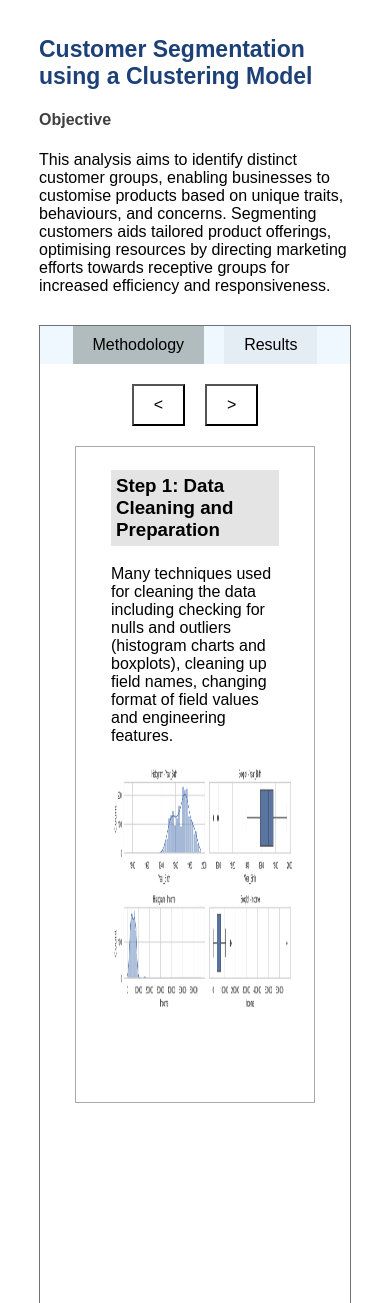
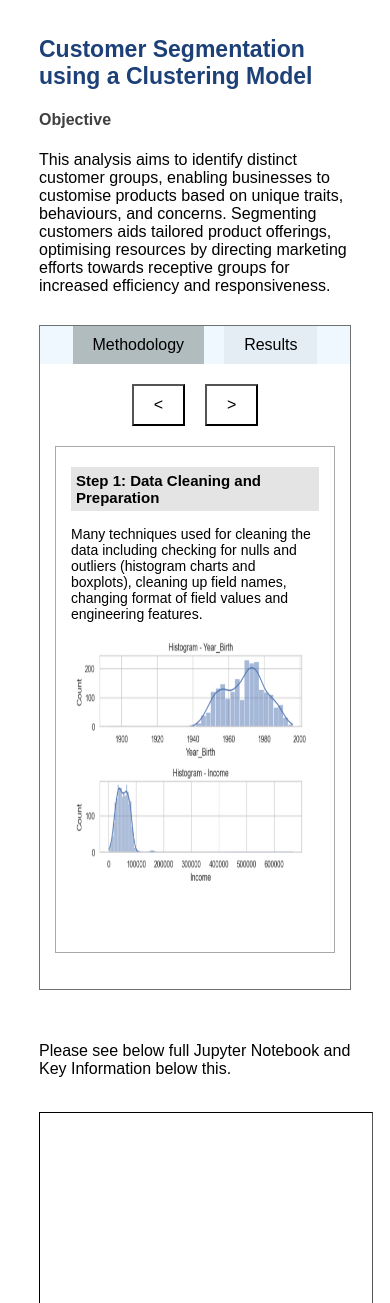
Before and after one commit to milbot1992/data-projects, a React (Vite) app: page /clusteranalysis in a window 390 px wide. Shown: the top 1303 px of the page. Built offline with nearby package versions, Linux system fonts and the light colour scheme.

Commit message:
updated cluster window to improve mobile view

```diff
--- a/Styling/ProjectPages.css
+++ b/Styling/ProjectPages.css
@@ -78,7 +78,7 @@ p {
 
 .segment-window {
     border: 1px solid #707272;
-    height: 588px
+    height: 100%
 }
 
 .segment-banner {
@@ -125,7 +125,7 @@ p {
 
 .histogram-image{
     height: 300px;
-    width: 75%
+    width: 50%
 }
 
 .normal-image{
@@ -185,10 +185,6 @@ p {
         width:700px
     }
 
-    .segment-window{
-        height: 620px
-    }
-
     .key-step{
         height: 460px
     }
@@ -242,12 +238,9 @@ p {
         width: 70%
     }
 
-    .segment-window{
-        height: 880px
-    }
-
     .key-step{
-        height: 560px
+        height: 560px;
+        padding-left: 15px;
     }
 
     .LE-img {
@@ -255,7 +248,11 @@ p {
     }
 
     .cluster-text {
-        font-size: 14px
+        font-size: 11px
+    }
+
+    .cluster-header{
+        font-size: 13px
     }
 
     p {
@@ -278,6 +275,25 @@ p {
         width:100%
     }
 
+    .key-step-header{
+        font-size: 15px;
+        margin-right: 15px;
+    }
+
+    .key-step-desc{
+        font-size: 14px
+    }
+
+    .key-step {
+        margin-left: 15px;
+        margin-right: 15px;
+        height: 500px
+    }
+
+    .key-step-desc {
+        margin-right: 15px
+    }
+
     h2 {
         font-size:23px
     }
@@ -296,14 +312,6 @@ p {
         width:400px
     }
 
-    .segment-window{
-        height: 910px
-    }
-
-    .key-step{
-        height: 560px
-    }
-
 }
 
 @media only screen and (max-width: 600px) {
@@ -312,13 +320,3 @@ p {
         margin-left:-10px
     }
 }
-
-@media only screen and (max-width: 500px) {
-    .segment-window{
-        height: 1040px
-    }
-
-    .key-step{
-        height: 650px
-    }
-}
--- a/src/Components/Projects/ClusterAnalysisPage.jsx
+++ b/src/Components/Projects/ClusterAnalysisPage.jsx
@@ -73,7 +73,7 @@ export default function ClusterAnalysisPage() {
                     <>
                         <div className="cluster-grid">
                             <div class="cluster-info" id="cluster-0">
-                                <h3>Cluster 0:</h3>
+                                <h3 className='cluster-header'>Cluster 0:</h3>
                                 <p className='cluster-text'>Are not parents</p>
                                 <p className='cluster-text'>High income group</p>
                                 <p className='cluster-text'>Second highest spending group</p>
@@ -82,7 +82,7 @@ export default function ClusterAnalysisPage() {
                             </div>
 
                             <div class="cluster-info" id="cluster-1">
-                                <h3>Cluster 1:</h3>
+                                <h3 className='cluster-header'>Cluster 1:</h3>
                                 <p className='cluster-text'>Are parents</p>
                                 <p className='cluster-text'>Relatively younger</p>
                                 <p className='cluster-text'>Lowest spending group</p>
@@ -90,7 +90,7 @@ export default function ClusterAnalysisPage() {
                             </div>
 
                             <div class="cluster-info" id="cluster-2">
-                                <h3>Cluster 2:</h3>
+                                <h3 className='cluster-header'>Cluster 2:</h3>
                                 <p className='cluster-text'>Are parents</p>
                                 <p className='cluster-text'>Relatively higher age</p>
                                 <p className='cluster-text'>Mid income group</p>
@@ -100,7 +100,7 @@ export default function ClusterAnalysisPage() {
                             </div>
 
                             <div class="cluster-info" id="cluster-3">
-                                <h3>Cluster 3:</h3>
+                                <h3 className='cluster-header'>Cluster 3:</h3>
                                 <p className='cluster-text'>Are not parents</p>
                                 <p className='cluster-text'>Highest income</p>
                                 <p className='cluster-text'>Highest spending group</p>
@@ -108,7 +108,7 @@ export default function ClusterAnalysisPage() {
                             </div>
 
                             <div class="cluster-info" id="cluster-4">
-                                <h3>Cluster 4:</h3>
+                                <h3 className='cluster-header'>Cluster 4:</h3>
                                 <p className='cluster-text'>Are parents</p>
                                 <p className='cluster-text'>Lower end of spending</p>
                                 <p className='cluster-text'>Lower end of income</p>
```
Also changed, not shown: src/assets/CA-Boxplots.png, src/assets/CA-Clean.png.
